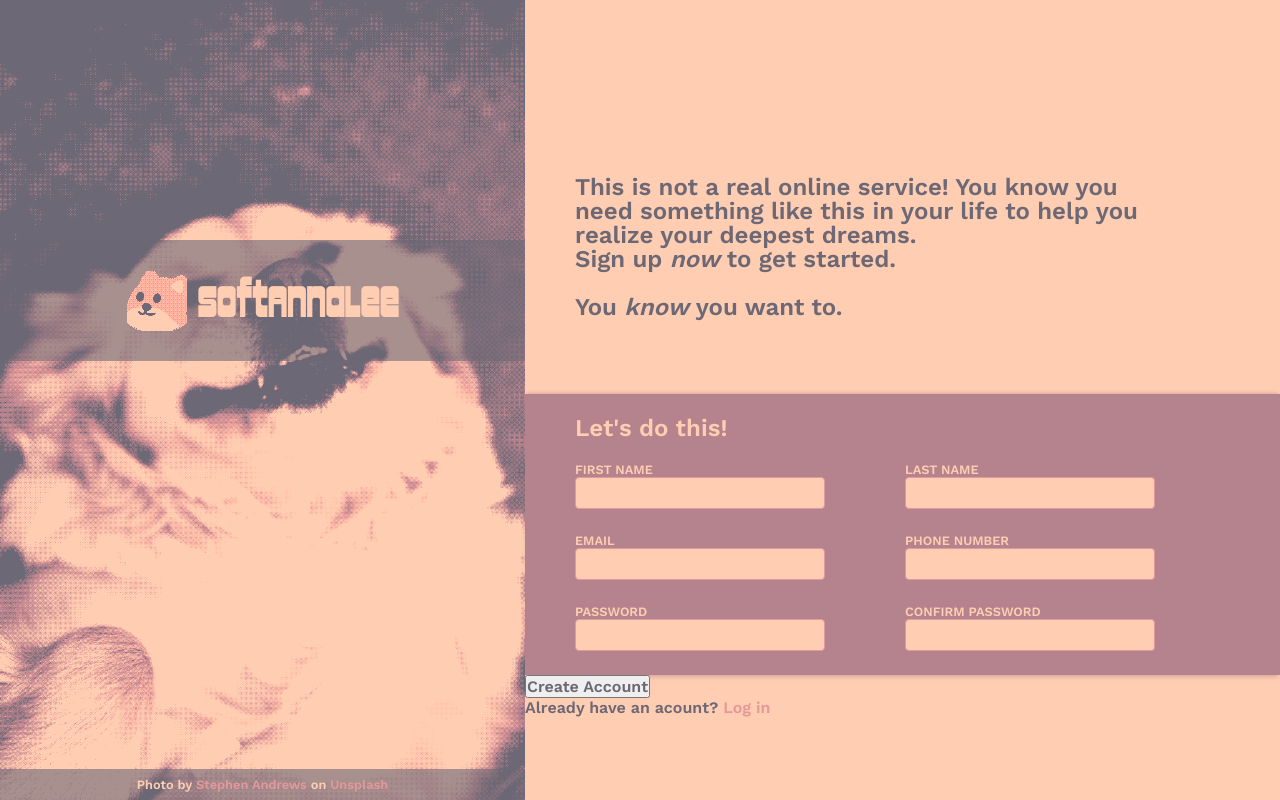
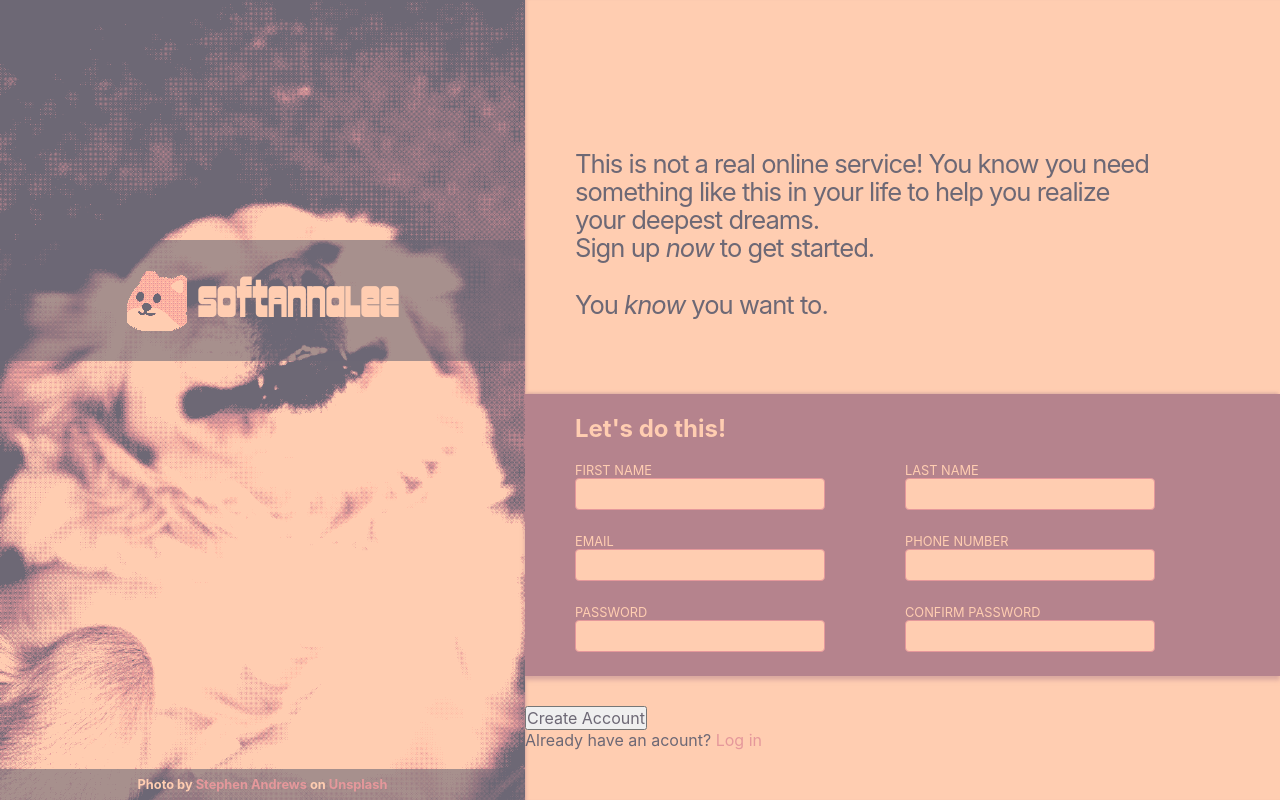
Before and after one commit to PuppyGirlBelly/odin_sign-up-page, a plain HTML site: page index.html in a window 1280 px wide. Drawn offline with Linux system fonts and the light colour scheme; a web font is replaced by a local one.

Commit message:
Change font and adjust box shadows

```diff
--- a/scss/styles.scss
+++ b/scss/styles.scss
@@ -7,16 +7,16 @@
 }
 
 @font-face {
-    font-family: 'Work Sans';
-    src: url('../font/WorkSans-Regular.ttf') format('truetype');
+    font-family: 'Inter';
+    src: url('../font/Inter-Regular.ttf') format('truetype');
     font-weight: normal;
     font-style: normal;
 }
 
 @font-face {
-    font-family: 'Work Sans';
-    src: url('../font/WorkSans-SemiBold.ttf') format('truetype');
-    font-weight: semi-bold;
+    font-family: 'Inter';
+    src: url('../font/Inter-Medium.ttf') format('truetype');
+    font-weight: medium;
     font-style: normal;
 }
 
@@ -36,8 +36,8 @@ body {
   max-width: 1440px;
   margin: 0 auto;
   background-color: $color-5;
-  font-family: 'Work Sans', -apple-system,BlinkMacSystemFont,"Segoe UI",Roboto,Oxygen-Sans,Ubuntu,Cantarell,"Helvetica Neue",sans-serif;
-  font-weight: semi-bold;
+  font-family: 'Inter', -apple-system,BlinkMacSystemFont,"Segoe UI",Roboto,Oxygen-Sans,Ubuntu,Cantarell,"Helvetica Neue",sans-serif;
+  font-weight: medium;
 }
 
 a {
@@ -109,28 +109,32 @@ a {
 .right-half {
   background-color: $color-1;
   color: $color-5;
+  box-shadow: inset 3px 0 3px -2px rgba($color-4, .5);
 }
 
 .form-descriptor {
-  margin: 175px 125px 75px 50px;
-  font-size: 1.5rem;
-  line-height: 1;
+  margin: 150px 125px 75px 50px;
+  font-size: 1.6rem;
+  line-height: 1.1;
+  letter-spacing: -1px;
 }
 
 .form-background {
   background-color: $color-4;
   color: $color-1;
+  margin-bottom: 30px;
   padding: 20px 0 0 50px;
   display: grid;
   grid-template-columns: repeat(2, auto);
   grid-template-rows: repeat(4, auto);
   justify-content: start;
-  box-shadow :0 4px 4px -2px rgba($color-4, .5), 0 -3px 3px -2px rgba($color-4, .5);
+  box-shadow :0 4px 4px 0 rgba($color-4, .5), 0 -3px 3px -2px rgba($color-4, .5);
 
   > h2 {
     grid-column-start: 1;
     grid-column-end: 3;
     margin-bottom: 20px;
+    font-weight: bold;
   }
 
   label, input {
@@ -162,3 +166,7 @@ a {
     margin-right: 80px;
   }
 }
+
+form > button {
+
+}
```
Also changed, not shown: css/styles.css, 1 other file.
